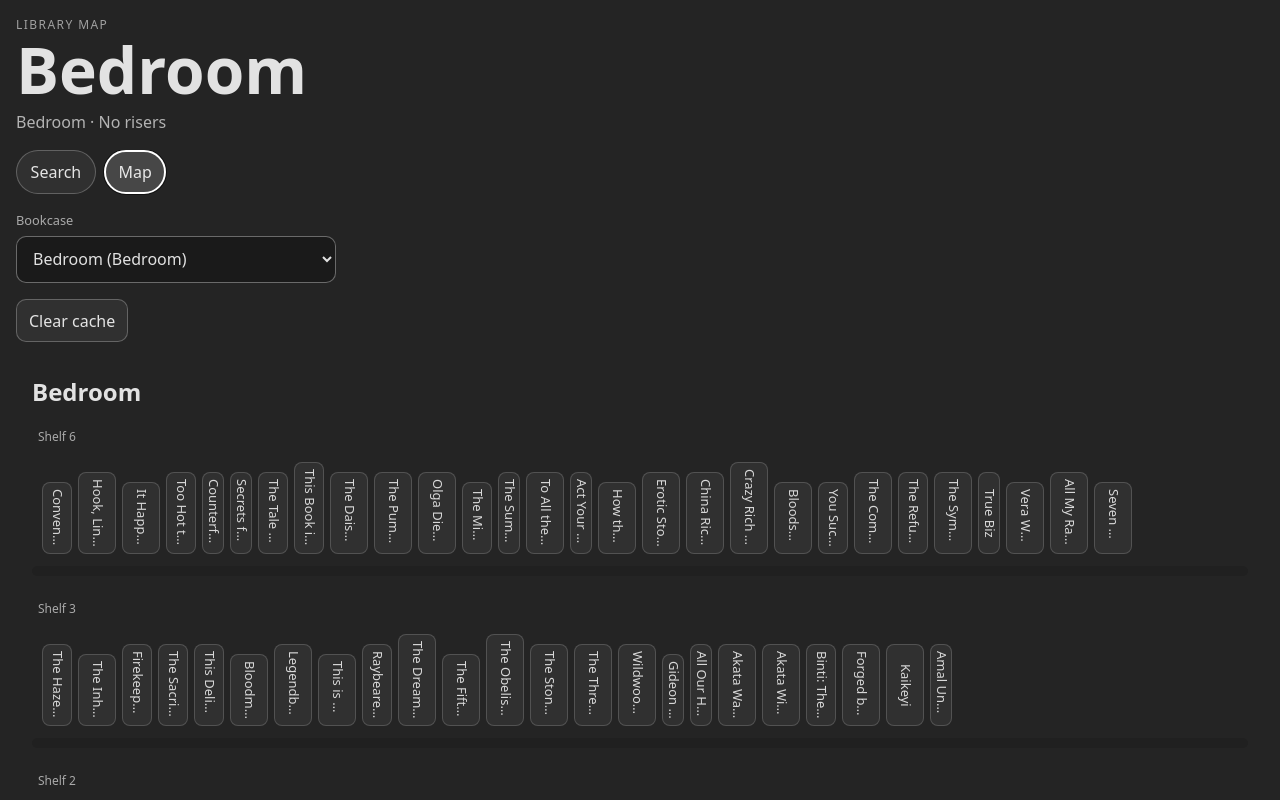
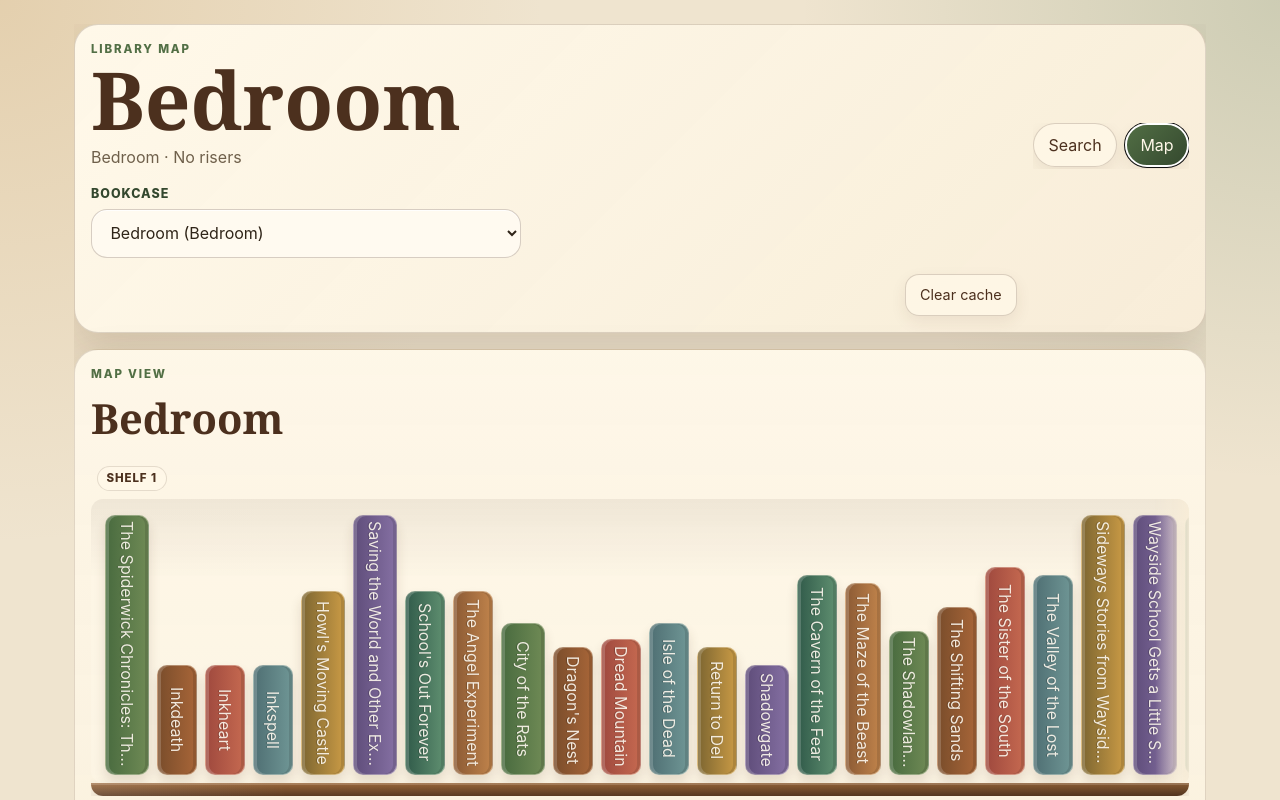
Before and after one commit to sidequest-goblins/library-map, a React (Vite) app: page / in a window 1280 px wide. Both pictures are taken after a click on the button "Map". Shown: the top 800 px of the page. Built offline with nearby package versions, Linux system fonts and the light colour scheme.

Commit message:
tryna make the map view cuter girl

```diff
--- a/src/App.css
+++ b/src/App.css
@@ -1,9 +1,50 @@
+:root {
+  color: #2f2418;
+  background:
+    radial-gradient(circle at top left, rgba(199, 155, 89, 0.28), transparent 34rem),
+    radial-gradient(circle at top right, rgba(86, 121, 84, 0.22), transparent 30rem),
+    #efe4cf;
+
+  font-family:
+    Inter, ui-sans-serif, system-ui, -apple-system, BlinkMacSystemFont, "Segoe UI",
+    sans-serif;
+
+  --paper: #fff8e9;
+  --paperSoft: #f7ecd7;
+  --ink: #2f2418;
+  --muted: #6f604b;
+  --green: #526f45;
+  --greenDark: #34482e;
+  --sage: #a9b78d;
+  --brown: #7a4d2b;
+  --brownDark: #4c301e;
+  --gold: #c99a45;
+  --rose: #b86450;
+  --border: rgba(76, 48, 30, 0.18);
+  --shadow: 0 18px 45px rgba(76, 48, 30, 0.16);
+}
+
+* {
+  box-sizing: border-box;
+}
+
+body {
+  margin: 0;
+  min-width: 320px;
+  min-height: 100vh;
+}
+
+button,
+input,
+select {
+  font: inherit;
+}
+
 #root {
   width: 100%;
-  max-width: 1280px;
+  max-width: 1180px;
   margin: 0 auto;
   padding: 1rem;
-  box-sizing: border-box;
   text-align: left;
 }
 
@@ -17,6 +58,36 @@
 .appHeader {
   display: grid;
   gap: 1rem;
+  padding: 1rem;
+  border: 1px solid var(--border);
+  border-radius: 24px;
+  background:
+    linear-gradient(135deg, rgba(255, 248, 233, 0.95), rgba(247, 236, 215, 0.92)),
+    var(--paper);
+  box-shadow: var(--shadow);
+}
+
+.eyebrow {
+  margin: 0 0 0.25rem;
+  font-size: 0.72rem;
+  font-weight: 800;
+  text-transform: uppercase;
+  letter-spacing: 0.16em;
+  color: var(--green);
+}
+
+.appHeader h1 {
+  margin: 0;
+  font-family: Georgia, "Times New Roman", serif;
+  font-size: clamp(2.4rem, 10vw, 5rem);
+  line-height: 0.92;
+  color: var(--brownDark);
+  text-wrap: balance;
+}
+
+.bookcaseMeta {
+  margin: 0.55rem 0 0;
+  color: var(--muted);
 }
 
 .appTabs {
@@ -26,95 +97,77 @@
   padding-bottom: 0.1rem;
 }
 
-.appTab {
+.appTab,
+.paginationControls button,
+.backButton,
+.cacheButton {
+  border: 1px solid rgba(76, 48, 30, 0.2);
   border-radius: 999px;
-  border: 1px solid rgba(255, 255, 255, 0.24);
-  padding: 0.55rem 0.85rem;
-  font: inherit;
-  color: inherit;
-  background: rgba(255, 255, 255, 0.06);
+  padding: 0.58rem 0.9rem;
+  color: var(--brownDark);
+  background: rgba(255, 248, 233, 0.74);
+  box-shadow: 0 6px 16px rgba(76, 48, 30, 0.08);
   cursor: pointer;
   white-space: nowrap;
+  transition:
+    transform 140ms ease,
+    border-color 140ms ease,
+    background 140ms ease,
+    box-shadow 140ms ease;
 }
 
-.appTab:hover {
-  border-color: rgba(255, 255, 255, 0.45);
+.appTab:hover,
+.paginationControls button:hover:not(:disabled),
+.backButton:hover,
+.cacheButton:hover {
+  transform: translateY(-1px);
+  border-color: rgba(82, 111, 69, 0.42);
+  background: #fffaf0;
+  box-shadow: 0 9px 20px rgba(76, 48, 30, 0.12);
 }
 
 .appTab.active {
-  border-color: rgba(255, 255, 255, 0.65);
-  background: rgba(255, 255, 255, 0.16);
+  color: #fff8e9;
+  border-color: rgba(52, 72, 46, 0.35);
+  background: linear-gradient(135deg, var(--green), var(--greenDark));
 }
 
-.eyebrow {
-  margin: 0 0 0.25rem;
-  font-size: 0.75rem;
-  text-transform: uppercase;
-  letter-spacing: 0.12em;
-  opacity: 0.65;
-}
-
-.appHeader h1 {
-  margin: 0;
-  font-size: clamp(2rem, 6vw, 4rem);
-  line-height: 1;
-}
-
-.bookcaseMeta {
-  margin: 0.5rem 0 0;
-  opacity: 0.75;
-}
-
-.bookcasePicker {
-  display: grid;
-  gap: 0.35rem;
-  width: min(100%, 320px);
-}
-
-.bookcasePicker span {
-  font-size: 0.8rem;
-  opacity: 0.7;
-}
-
-.bookcasePicker select {
-  width: 100%;
-  border-radius: 10px;
-  border: 1px solid rgba(255, 255, 255, 0.35);
-  padding: 0.65rem 0.75rem;
-  font: inherit;
-  color: inherit;
-  background: #1a1a1a;
-}
-
+.bookcasePicker,
 .librarySearch {
   display: grid;
   gap: 0.35rem;
-  width: min(100%, 420px);
+  width: min(100%, 430px);
 }
 
+.bookcasePicker span,
 .librarySearch span {
-  font-size: 0.8rem;
-  opacity: 0.7;
+  font-size: 0.78rem;
+  font-weight: 800;
+  letter-spacing: 0.08em;
+  text-transform: uppercase;
+  color: var(--greenDark);
 }
 
+.bookcasePicker select,
 .librarySearch input {
   width: 100%;
-  box-sizing: border-box;
-  border-radius: 10px;
-  border: 1px solid rgba(255, 255, 255, 0.35);
-  padding: 0.65rem 0.75rem;
-  font: inherit;
-  color: inherit;
-  background: #1a1a1a;
+  border: 1px solid rgba(76, 48, 30, 0.22);
+  border-radius: 16px;
+  padding: 0.78rem 0.9rem;
+  color: var(--ink);
+  background: #fffaf0;
+  box-shadow: inset 0 1px 0 rgba(255, 255, 255, 0.85);
 }
 
-.searchPanel {
-  display: grid;
-  gap: 1rem;
-  min-width: 0;
+.bookcasePicker select:focus,
+.librarySearch input:focus {
+  outline: 3px solid rgba(201, 154, 69, 0.28);
+  border-color: rgba(82, 111, 69, 0.55);
 }
 
-.searchResults {
+.searchPanel,
+.searchResults,
+.bookDetailPanel {
   display: grid;
   gap: 1rem;
   min-width: 0;
@@ -130,11 +183,13 @@
 
 .searchResultsHeader h2 {
   margin: 0;
+  font-family: Georgia, "Times New Roman", serif;
+  color: var(--brownDark);
 }
 
 .searchResultsHeader p {
   margin: 0;
-  opacity: 0.7;
+  color: var(--muted);
 }
 
 .searchResultList {
@@ -142,16 +197,26 @@
   gap: 0.75rem;
 }
 
+.searchResultCard,
+.bookDetailCard,
+.emptyBookcase {
+  border: 1px solid var(--border);
+  border-radius: 20px;
+  background:
+    linear-gradient(135deg, rgba(255, 248, 233, 0.95), rgba(247, 236, 215, 0.88)),
+    var(--paper);
+  box-shadow: 0 12px 30px rgba(76, 48, 30, 0.1);
+}
+
 .searchResultCard {
-  border: 1px solid rgba(255, 255, 255, 0.18);
-  border-radius: 14px;
-  padding: 0.85rem 1rem;
-  background: rgba(255, 255, 255, 0.05);
+  padding: 0.9rem 1rem;
 }
 
 .searchResultCard h3 {
   margin: 0 0 0.25rem;
-  font-size: 1rem;
+  font-family: Georgia, "Times New Roman", serif;
+  font-size: 1.08rem;
+  color: var(--brownDark);
 }
 
 .searchResultCard p {
@@ -159,14 +224,29 @@
 }
 
 .searchResultAuthor {
-  opacity: 0.85;
+  color: var(--muted);
 }
 
 .searchResultLocation,
 .searchResultSeries,
 .emptySearch {
-  opacity: 0.65;
-  font-size: 0.9rem;
+  color: var(--muted);
+  font-size: 0.92rem;
+}
+
+.searchResultButton {
+  width: 100%;
+  text-align: left;
+  color: inherit;
+  cursor: pointer;
+}
+
+.searchResultButton:hover {
+  transform: translateY(-1px);
+  border-color: rgba(82, 111, 69, 0.35);
+  background:
+    linear-gradient(135deg, rgba(255, 250, 240, 1), rgba(244, 232, 206, 0.95)),
+    var(--paper);
 }
 
 .paginationControls {
@@ -177,71 +257,31 @@
   justify-content: center;
 }
 
-.paginationControls button {
-  border-radius: 999px;
-  border: 1px solid rgba(255, 255, 255, 0.24);
-  padding: 0.55rem 0.85rem;
-  font: inherit;
-  color: inherit;
-  background: rgba(255, 255, 255, 0.06);
-  cursor: pointer;
-}
-
-.paginationControls button:hover:not(:disabled) {
-  border-color: rgba(255, 255, 255, 0.45);
-}
-
 .paginationControls button:disabled {
   cursor: not-allowed;
   opacity: 0.45;
+  transform: none;
 }
 
 .paginationControls span {
-  opacity: 0.7;
+  color: var(--muted);
   font-size: 0.9rem;
 }
 
-.searchResultButton {
-  width: 100%;
-  text-align: left;
-  font: inherit;
-  color: inherit;
-  cursor: pointer;
+.backButton,
+.cacheButton {
+  width: fit-content;
 }
 
-.searchResultButton:hover {
-  border-color: rgba(255, 255, 255, 0.38);
-  background: rgba(255, 255, 255, 0.08);
-}
-
-.bookDetailPanel {
-  display: grid;
-  gap: 1rem;
-  min-width: 0;
-}
-
-.backButton {
-  width: fit-content;
-  border-radius: 999px;
-  border: 1px solid rgba(255, 255, 255, 0.24);
-  padding: 0.55rem 0.85rem;
-  font: inherit;
-  color: inherit;
-  background: rgba(255, 255, 255, 0.06);
-  cursor: pointer;
-}
-
-.backButton:hover {
-  border-color: rgba(255, 255, 255, 0.45);
+.cacheButton {
+  border-radius: 14px;
+  font-size: 0.9rem;
 }
 
 .bookDetailCard {
   display: grid;
   gap: 1rem;
-  border: 1px solid rgba(255, 255, 255, 0.18);
-  border-radius: 16px;
   padding: 1rem;
-  background: rgba(255, 255, 255, 0.05);
 }
 
 .bookDetailCard h2,
@@ -249,25 +289,88 @@
   margin: 0;
 }
 
+.bookDetailCard h2 {
+  font-family: Georgia, "Times New Roman", serif;
+  color: var(--brownDark);
+}
+
 .detailLabel {
   margin: 0 0 0.25rem;
-  font-size: 0.75rem;
+  font-size: 0.72rem;
+  font-weight: 800;
   text-transform: uppercase;
-  letter-spacing: 0.12em;
-  opacity: 0.6;
+  letter-spacing: 0.14em;
+  color: var(--green);
 }
 
-.cacheButton {
-  width: fit-content;
-  border-radius: 10px;
-  border: 1px solid rgba(255, 255, 255, 0.25);
-  padding: 0.55rem 0.75rem;
-  font: inherit;
-  color: inherit;
-  background: rgba(255, 255, 255, 0.06);
-  cursor: pointer;
+.emptyBookcase {
+  padding: 1rem;
 }
 
-.cacheButton:hover {
-  border-color: rgba(255, 255, 255, 0.45);
+.emptyBookcase h2,
+.emptyBookcase p {
+  margin: 0;
 }
+
+.emptyBookcase h2 {
+  font-family: Georgia, "Times New Roman", serif;
+  color: var(--brownDark);
+}
+
+.emptyBookcase p {
+  margin-top: 0.35rem;
+  color: var(--muted);
+}
+
+.bookcaseView {
+  display: grid;
+  gap: 1rem;
+  width: 100%;
+  min-width: 0;
+  overflow: hidden;
+  padding: 1rem;
+  border: 1px solid rgba(76, 48, 30, 0.16);
+  border-radius: 24px;
+  background:
+    linear-gradient(180deg, rgba(255, 248, 233, 0.92), rgba(230, 213, 179, 0.72)),
+    var(--paperSoft);
+  box-shadow: var(--shadow);
+}
+
+.bookcaseViewHeader h2 {
+  margin: 0;
+  font-family: Georgia, "Times New Roman", serif;
+  font-size: clamp(1.5rem, 6vw, 2.6rem);
+  color: var(--brownDark);
+}
+
+.bookcaseShelves {
+  display: flex;
+  flex-direction: column;
+  gap: 1.15rem;
+  width: 100%;
+  min-width: 0;
+  overflow: hidden;
+}
+
+@media (min-width: 720px) {
+  #root {
+    padding: 1.5rem;
+  }
+
+  .appHeader {
+    grid-template-columns: 1fr auto;
+    align-items: end;
+  }
+
+  .appTabs,
+  .bookcasePicker,
+  .cacheButton {
+    justify-self: end;
+  }
+
+  .bookcasePicker {
+    grid-column: 1 / -1;
+    justify-self: start;
+  }
+}
--- a/src/App.tsx
+++ b/src/App.tsx
@@ -308,7 +308,7 @@ export default function App() {
               </div>
             ) : (
               <p className="emptySearch">
-                Type something to search your library.
+                Search by title, author, genre, publisher, or location.
               </p>
             )}
           </section>
--- a/src/components/BookcaseView.tsx
+++ b/src/components/BookcaseView.tsx
@@ -14,29 +14,13 @@ export default function BookcaseView({
   shelves: BookcaseShelf[];
 }) {
   return (
-    <div
-      style={{
-        padding: 16,
-        width: "100%",
-        maxWidth: "100%",
-        minWidth: 0,
-        overflow: "hidden",
-        boxSizing: "border-box",
-      }}
-    >
-      <h2 style={{ margin: "0 0 12px 0" }}>{title}</h2>
+    <section className="bookcaseView">
+      <div className="bookcaseViewHeader">
+        <p className="eyebrow">Map view</p>
+        <h2>{title}</h2>
+      </div>
 
-      <div
-        style={{
-          display: "flex",
-          flexDirection: "column",
-          gap: 18,
-          width: "100%",
-          maxWidth: "100%",
-          minWidth: 0,
-          overflow: "hidden",
-        }}
-      >
+      <div className="bookcaseShelves">
         {shelves.map((s) => (
           <ShelfRow
             key={s.id}
@@ -46,6 +30,6 @@ export default function BookcaseView({
           />
         ))}
       </div>
-    </div>
+    </section>
   );
 }
--- a/src/components/ShelfRow.css
+++ b/src/components/ShelfRow.css
@@ -1,8 +1,7 @@
 :root {
-  /* tweak these later */
-  --shelfHeight: 140px;
-  --spineGap: 6px;
-  --spineRadius: 8px;
+  --shelfHeight: 260px;
+  --spineGap: 8px;
+  --spineRadius: 10px;
 }
 
 .shelfRow {
@@ -14,9 +13,17 @@
 }
 
 .shelfLabel {
-  font-size: 12px;
-  opacity: 0.7;
-  margin: 6px 0 6px 6px;
+  width: fit-content;
+  margin: 0 0 0.45rem 0.35rem;
+  padding: 0.2rem 0.55rem;
+  border: 1px solid rgba(76, 48, 30, 0.14);
+  border-radius: 999px;
+  color: #4c301e;
+  background: rgba(255, 248, 233, 0.72);
+  font-size: 0.72rem;
+  font-weight: 800;
+  letter-spacing: 0.08em;
+  text-transform: uppercase;
 }
 
 .shelfRowInner {
@@ -35,86 +42,126 @@
   max-width: 100%;
   min-width: 0;
   overflow: hidden;
+  border-radius: 12px 12px 8px 12px;
+  background:
+    linear-gradient(to bottom, rgba(68, 43, 27, 0.08), transparent 28%),
+    rgba(255, 248, 233, 0.34);
 }
 
 .spineScroller {
   width: 100%;
   max-width: 100%;
   min-width: 0;
-  height: var(--shelfHeight);
+  height: calc(var(--shelfHeight) + 24px);
   display: flex;
   align-items: flex-end;
   gap: var(--spineGap);
   overflow-x: auto;
   overflow-y: hidden;
-  padding: 10px 10px 6px 10px;
+  padding: 14px 14px 8px 14px;
   cursor: grab;
 
-  /* iOS momentum scrolling */
   -webkit-overflow-scrolling: touch;
+  scroll-snap-type: x mandatory;
+  scroll-padding-left: 14px;
 
-  /* scroll snap makes it feel “shelf-y” */
-  scroll-snap-type: x mandatory;
-  scroll-padding-left: 10px;
-
-  /* hide scrollbar where possible */
   scrollbar-width: none;
   scrollbar-gutter: stable;
   touch-action: none;
   overscroll-behavior-x: contain;
 }
+
 .spineScroller:active {
   cursor: grabbing;
 }
+
 .spineScroller::-webkit-scrollbar {
   display: none;
 }
 
 .spine {
-  height: calc(var(--shelfHeight) - 14px);
-  border: 1px solid rgba(255, 255, 255, 0.16);
+  height: var(--spineHeight, calc(var(--shelfHeight) - 14px));
+  border: 1px solid rgba(255, 248, 233, 0.34);
   border-radius: var(--spineRadius);
-  background: rgba(255, 255, 255, 0.06);
-  color: rgba(255, 255, 255, 0.9);
+  color: rgba(255, 250, 240, 0.94);
   display: inline-flex;
   flex: 0 0 auto;
   align-items: center;
   justify-content: center;
   padding: 0;
   cursor: pointer;
-
+  box-shadow:
+    inset 3px 0 0 rgba(255, 255, 255, 0.18),
+    inset -3px 0 0 rgba(0, 0, 0, 0.12),
+    0 7px 12px rgba(76, 48, 30, 0.14);
   scroll-snap-align: start;
-
   writing-mode: vertical-rl;
   text-orientation: mixed;
+  transition:
+    transform 120ms ease,
+    filter 120ms ease;
 }
 
-.spine-s { width: 22px; }
-.spine-m { width: 30px; }
-.spine-l { width: 38px; }
-
-.spine-short {
-  height: calc(var(--shelfHeight) - 20px);
+.spine:hover {
+  transform: translateY(-3px);
+  filter: brightness(1.06);
 }
 
-.spine-medium {
-  height: calc(var(--shelfHeight) - 10px);
+.spine:nth-child(8n + 1) {
+  background: linear-gradient(90deg, #496b3f, #6f8a55);
 }
 
-.spine-tall {
-  height: calc(var(--shelfHeight) - 0px);
+.spine:nth-child(8n + 2) {
+  background: linear-gradient(90deg, #7a4d2b, #a76538);
+}
+
+.spine:nth-child(8n + 3) {
+  background: linear-gradient(90deg, #9f493e, #c56950);
+}
+
+.spine:nth-child(8n + 4) {
+  background: linear-gradient(90deg, #4f6f73, #6f9695);
+}
+
+.spine:nth-child(8n + 5) {
+  background: linear-gradient(90deg, #7d6631, #c99a45);
+}
+
+.spine:nth-child(8n + 6) {
+  background: linear-gradient(90deg, #5f4d7a, #8570a3);
+}
+
+.spine:nth-child(8n + 7) {
+  background: linear-gradient(90deg, #315b4a, #5f8f70);
+}
+
+.spine:nth-child(8n + 8) {
+  background: linear-gradient(90deg, #8b5a34, #c0834b);
+}
+
+.spine-s {
+  width: 36px;
+}
+
+.spine-m {
+  width: 40px;
+}
+
+.spine-l {
+  width: 44px;
 }
 
 .spineText {
   color: inherit;
-  font-size: 13px;
+  font-size: 16px;
   line-height: 1;
-  padding: 6px 4px;
+  padding: 5px 5px;
   max-height: 100%;
   overflow: hidden;
   text-overflow: ellipsis;
   white-space: nowrap;
-  opacity: 0.9;
+  opacity: 0.95;
+  text-shadow: 0 1px 1px rgba(0, 0, 0, 0.26);
 }
 
 .spine,
@@ -122,22 +169,26 @@
 .spine:hover,
 .spine:active,
 .spine:focus {
-  color: rgba(255, 255, 255, 0.9);
+  color: rgba(255, 250, 240, 0.94);
 }
 
-/* Fades */
+.spine:focus-visible {
+  outline: 3px solid rgba(201, 154, 69, 0.42);
+  outline-offset: 2px;
+}
+
 .fadeLeft,
 .fadeRight {
   position: absolute;
   top: 0;
-  height: var(--shelfHeight);
+  height: calc(var(--shelfHeight) + 24px);
   pointer-events: none;
   width: 34px;
 }
 
 .fadeLeft {
   left: 0;
-  background: linear-gradient(to right, rgba(18,18,18,0.95), rgba(18,18,18,0));
+  background: linear-gradient(to right, rgba(247, 236, 215, 0.94), rgba(247, 236, 215, 0));
 }
 
 .fadeRight {
@@ -146,7 +197,7 @@
   align-items: center;
   justify-content: flex-end;
   padding-right: 6px;
-  background: linear-gradient(to left, rgba(18,18,18,0.95), rgba(18,18,18,0));
+  background: linear-gradient(to left, rgba(247, 236, 215, 0.94), rgba(247, 236, 215, 0));
 }
 
 .ellipsis {
@@ -155,10 +206,14 @@
   transform: translateY(-2px);
 }
 
-/* Shelf “board” line */
 .shelfBoard {
-  height: 10px;
-  margin: 6px 0 0 0;
-  border-radius: 6px;
-  background: rgba(0,0,0,0.12);
+  height: 13px;
+  margin: 0;
+  border-radius: 0 0 12px 12px;
+  background:
+    linear-gradient(90deg, rgba(255, 255, 255, 0.12), transparent 18%, rgba(0, 0, 0, 0.12)),
+    linear-gradient(180deg, #9b683b, #5c3b22);
+  box-shadow:
+    inset 0 2px 0 rgba(255, 255, 255, 0.16),
+    0 7px 14px rgba(76, 48, 30, 0.16);
 }
--- a/src/components/ShelfRow.tsx
+++ b/src/components/ShelfRow.tsx
@@ -7,7 +7,7 @@ export type Spine = {
   author?: string;
   // optional: widen some spines for realism (defaults to "m")
   width?: "s" | "m" | "l";
-  height?: "short" | "medium" | "tall";
+  heightPx?: number;
 };
 
 export type ShelfRowProps = {
@@ -20,7 +20,6 @@ export type ShelfRowProps = {
 export default function ShelfRow({
   shelfLabel,
   spines,
-  heightPx = 92,
   onSpineClick,
 }: ShelfRowProps) {
   const scrollerRef = useRef<HTMLDivElement | null>(null);
@@ -75,7 +74,7 @@ export default function ShelfRow({
   }, [spines.length]);
 
   return (
-    <div className={widthClass} style={{ ["--shelfHeight" as any]: `${heightPx}px` }}>
+    <div className={widthClass}>
       {shelfLabel ? <div className="shelfLabel">{shelfLabel}</div> : null}
 
       <div className="shelfRowInner">
@@ -154,7 +153,12 @@ export default function ShelfRow({
             {spines.map((spine) => (
               <button
                 key={spine.id}
-                className={`spine spine-${spine.width ?? "m"} spine-${spine.height ?? "medium"}`}
+                className={`spine spine-${spine.width ?? "m"}`}
+                style={
+                  {
+                    "--spineHeight": spine.heightPx ? `${spine.heightPx}px` : undefined,
+                  } as React.CSSProperties
+                }
                 type="button"
                 onClick={() => {
                   if (drag.current.moved) return; // suppress click after a drag
--- a/src/data/librarySelectors.ts
+++ b/src/data/librarySelectors.ts
@@ -13,21 +13,37 @@ function hashString(value: string): number {
   return Math.abs(hash);
 }
 
+function titleWithoutParentheses(title: string): string {
+  const cleaned = title
+    .replace(/\s*\([^)]*\)/g, "")
+    .trim();
+
+  return cleaned || title;
+}
+
+function spineHeightForTitle(title: string): number {
+  const trimmedTitle = titleWithoutParentheses(title);
+  const length = trimmedTitle.length;
+
+  const minHeight = 110;
+  const maxHeight = 260;
+  const pixelsPerCharacter = 8;
+  const titlePadding = 22;
+  const snapTo = 8;
+
+  const rawHeight = titlePadding + length * pixelsPerCharacter;
+  const snappedHeight = Math.ceil(rawHeight / snapTo) * snapTo;
+
+  return Math.min(maxHeight, Math.max(minHeight, snappedHeight));
+}
+
 function widthForBook(book: Book): Spine["width"] {
   const hash = hashString(`${book.bookId}-${book.title}-${book.author}`);
 
-  if (book.title.length > 28) return "l";
+  if (titleWithoutParentheses(book.title).length > 28) return "l";
   if (hash % 7 === 0) return "s";
   if (hash % 5 === 0) return "l";
   return "m";
-}
-
-function heightForBook(book: Book): Spine["height"] {
-  const hash = hashString(`${book.author}-${book.title}-${book.bookId}`);
-
-  if (hash % 8 === 0) return "tall";
-  if (hash % 3 === 0) return "short";
-  return "medium";
 }
 
 function sortBooksForShelf(books: Book[]): Book[] {
@@ -42,9 +58,9 @@ function sortBooksForShelf(books: Book[]): Book[] {
 function bookToSpine(book: Book): Spine {
   return {
     id: book.bookId,
-    title: book.title,
+    title: titleWithoutParentheses(book.title),
     width: widthForBook(book),
-    height: heightForBook(book),
+    heightPx: spineHeightForTitle(book.title),
   };
 }
 
@@ -81,7 +97,17 @@ export function getShelvesForBookcase(
     });
   });
 
-  return Array.from(groupedBooks.entries()).map(([groupKey, groupBooks]) => {
+  return Array.from(groupedBooks.entries())
+    .sort(([aKey], [bKey]) => {
+      const [aShelf, aRow] = aKey.split("|");
+      const [bShelf, bRow] = bKey.split("|");
+
+      return (
+        aShelf.localeCompare(bShelf, undefined, { numeric: true }) ||
+        aRow.localeCompare(bRow)
+      );
+    })
+    .map(([groupKey, groupBooks]) => {
       const firstBook = groupBooks[0];
 
       return {
```
Lines whose indentation alone changed are shown as unchanged.
